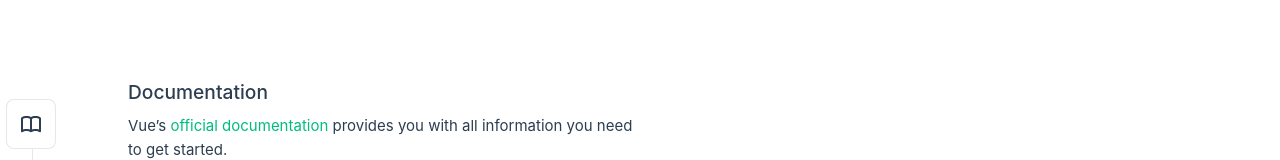
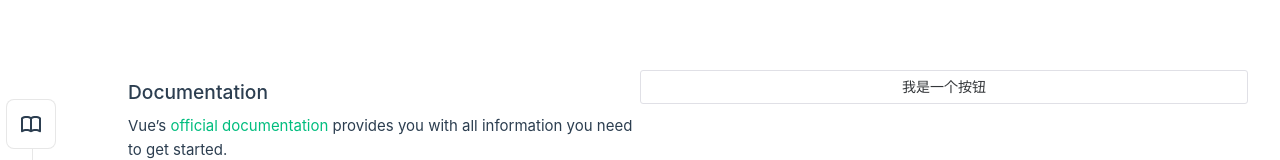
Before and after one commit to Lerzi/online-order-admin, a Vue app: page / in a window 1280 px wide. Shown: the top 160 px of the page. Built offline with nearby package versions, Linux system fonts and the light colour scheme; a small style sheet from the web is missing.

Commit message:
feat: 安装NaiveUi

```diff
--- a/package.json
+++ b/package.json
@@ -14,6 +14,8 @@
   },
   "devDependencies": {
     "@vitejs/plugin-vue": "^4.3.4",
+    "naive-ui": "^2.35.0",
+    "vfonts": "^0.0.3",
     "vite": "^4.4.9"
   }
 }
--- a/src/App.vue
+++ b/src/App.vue
@@ -1,9 +1,11 @@
 <script setup>
 import { RouterView } from 'vue-router'
+import { NButton } from 'naive-ui'
 </script>
 
 <template>
   <RouterView />
+  <NButton>我是一个按钮</NButton>
 </template>
 
 <style scoped></style>
```
Also changed, not shown: src/main.js (+13 -9 lines), 2 other files (tests, documents, lock files or other folders).
